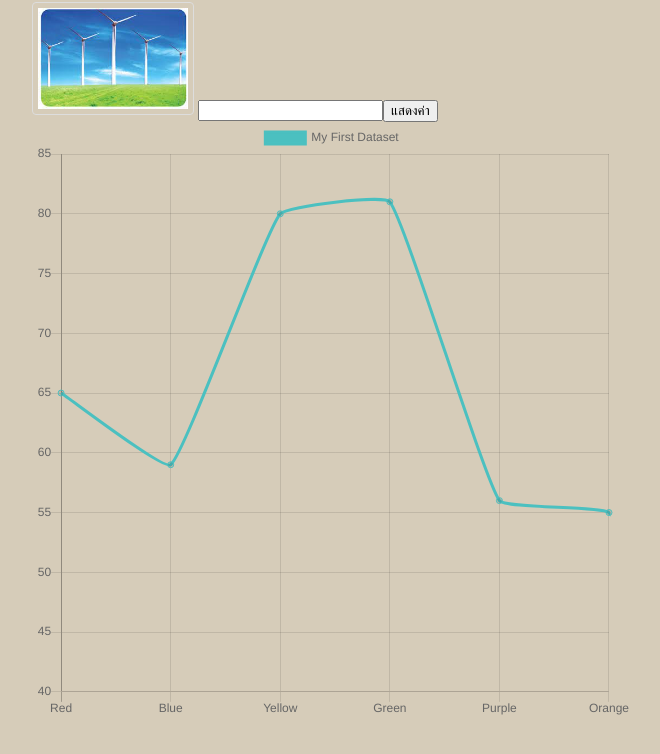
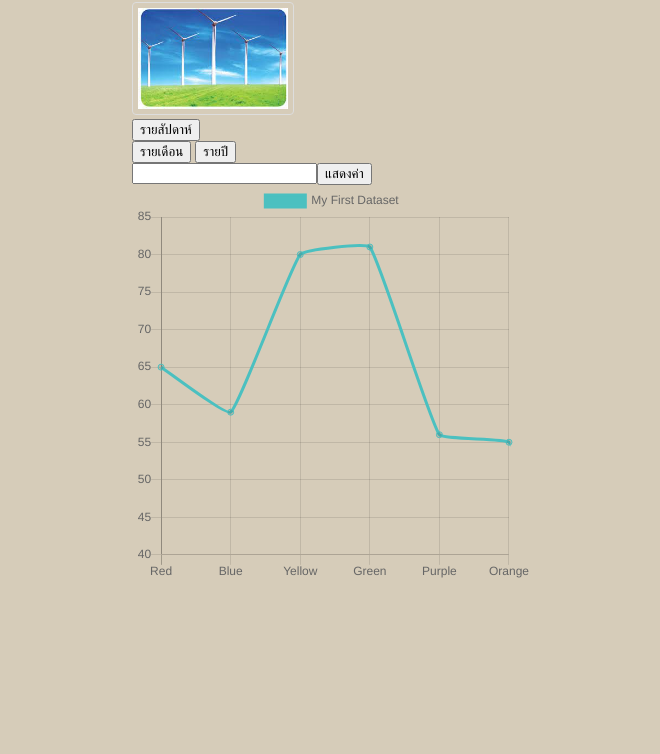
Before and after one commit to suprakron/ES_group5, a website: page public/index.html in a window 1280 px wide. Shown: the part 78-832 px from the top of the page, without its empty margins (308-968 px from the left). Drawn offline with nearby package versions, Linux system fonts and the light colour scheme.

Commit message:
add css value

```diff
--- a/public/css/index.css
+++ b/public/css/index.css
@@ -1,6 +1,6 @@
 body{
      min-height: 200vh;
-    max-width: 600px;
+    max-width: 400px;
     background-color: rgb(214, 204, 185);
     margin: 0 auto;
 }
@@ -10,5 +10,5 @@ img {
     border-radius: 4px;
     padding: 5px;
     width: 150px;
-    left: 1;
+    left: 1 ;
   }
--- a/public/index.html
+++ b/public/index.html
@@ -42,10 +42,25 @@
 </head>
 
 <body ng-app="">
+
   <header align="center"> <h1>แสดงความเร็วลม</h1></header>
 
 
   <img src="./images/kanghan.jpg" alt="">
+
+  <div class="dropdown open">
+    <button class="btn btn-secondary dropdown-toggle" type="button" id="triggerId" data-toggle="dropdown" aria-haspopup="true"
+        aria-expanded="false">
+         รายสัปดาห์
+        </button>
+    <div class="dropdown-menu" aria-labelledby="triggerId">
+      <button class="dropdown-item" href="#">รายเดือน</button>
+      <button class="dropdown-item disabled" href="#">รายปี</button>
+    </div>
+  </div>
+
+
+
 
   <input type="text" ng-model="another"><button>แสดงค่า</button>
   <span> {{ another }} </span>
@@ -81,4 +96,3 @@
 </body>
 
 </html>
-<!-- ตัวอย่าง chart ลองหากันดู อันนี้พี่หาไว้ให้ดูเฉยๆ  -->
```
Also changed, not shown: public/images/kanghan2.jpg (added).
